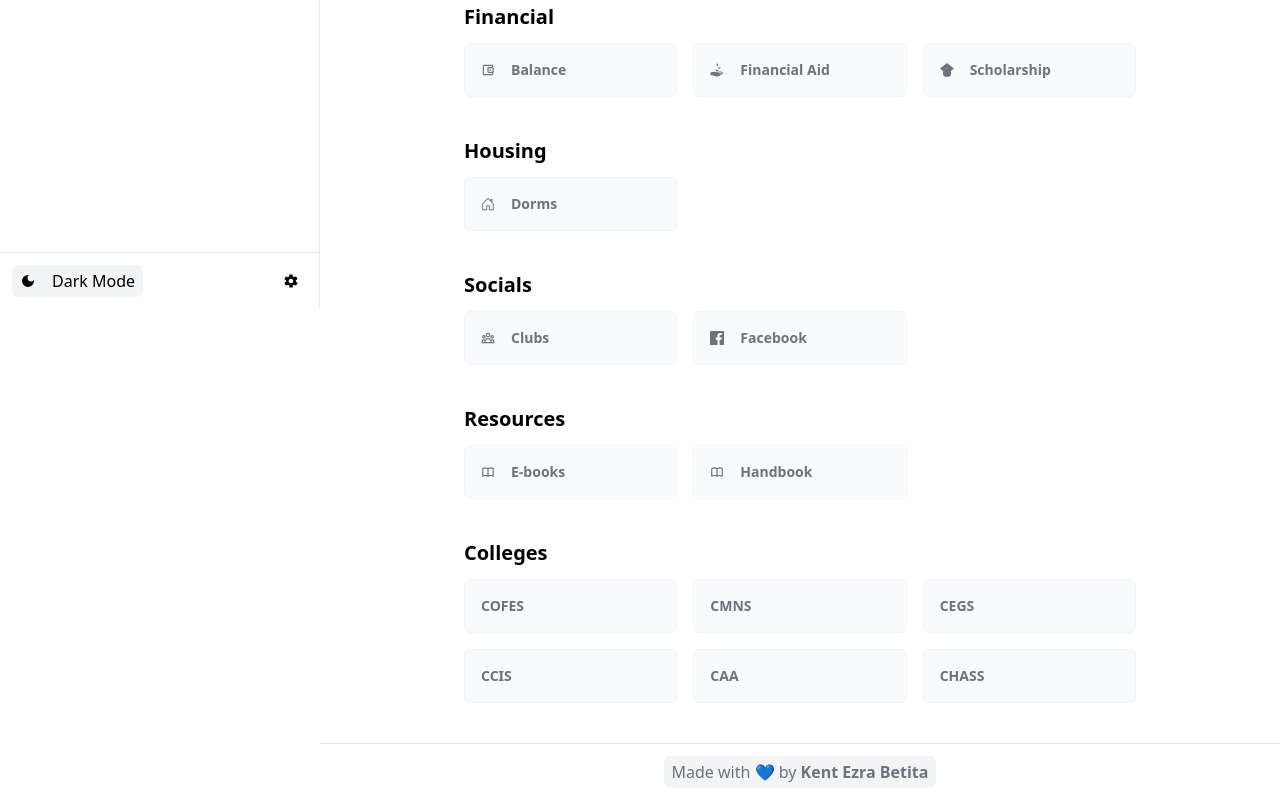
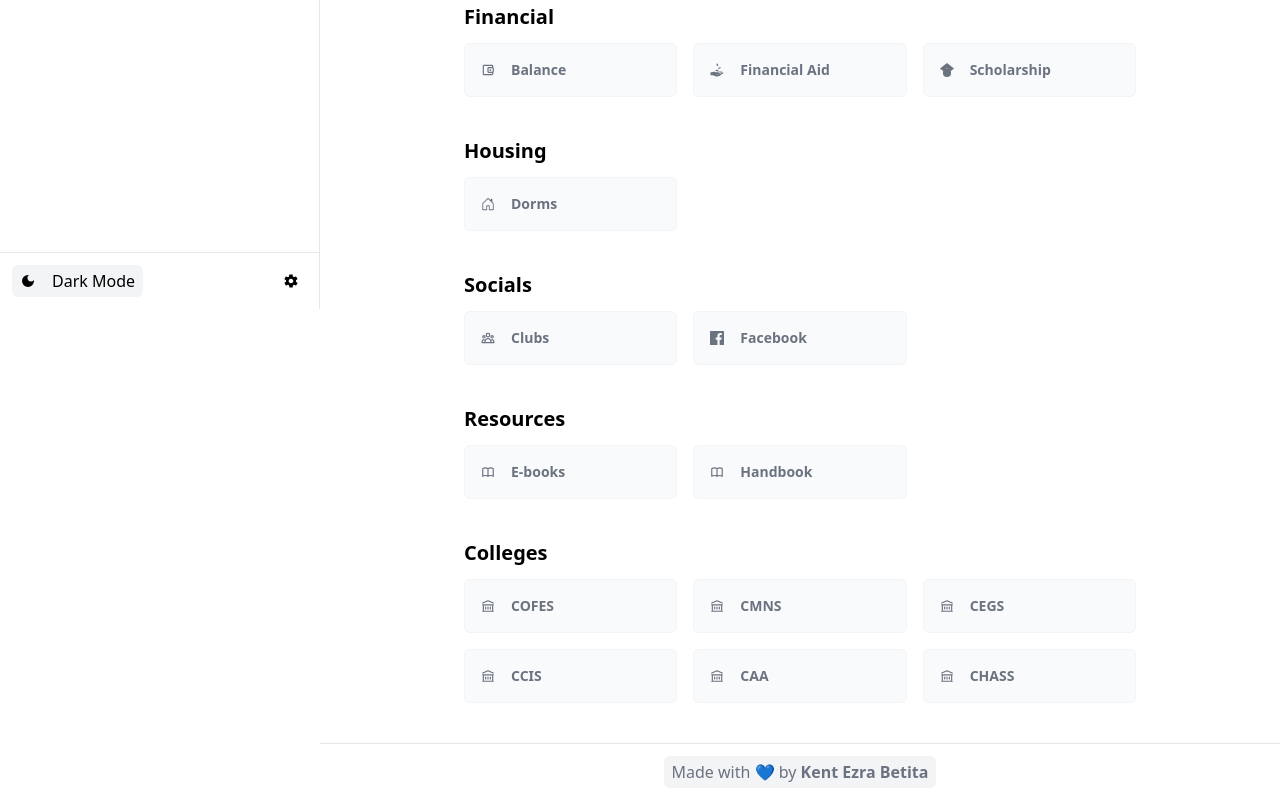
Before and after one commit to kentezrabetita/csu-drew, a Next.js app: page / in a window 1280 px wide. Shown: the part 491-1291 px from the top of the page. Built offline with nearby package versions, Linux system fonts and the light colour scheme.

Commit message:
add icons to college section

```diff
--- a/common/content/home.tsx
+++ b/common/content/home.tsx
@@ -16,7 +16,11 @@ import { BsCalendarPlus, BsCalendarRange, BsHouseDoor } from 'react-icons/bs';
 import { RiSurveyLine } from 'react-icons/ri';
 import { GiReceiveMoney } from 'react-icons/gi';
 import { SiGooglescholar } from 'react-icons/si';
-import { HiOutlineUserGroup, HiOutlineBookOpen } from 'react-icons/hi';
+import {
+  HiOutlineUserGroup,
+  HiOutlineBookOpen,
+  HiOutlineLibrary
+} from 'react-icons/hi';
 import { GrFacebook } from 'react-icons/gr';
 
 const HomeContent = () => {
@@ -278,44 +282,50 @@ const HomeContent = () => {
                 <Link
                   href={'http://cofes.carsu.edu.ph/'}
                   target='_blank'
-                  className='p-4 text-sm font-bold text-gray-500 border border-gray-100 rounded-md dark:bg-gray-900 dark:text-gray-400 dark:border-gray-700 bg-gray-50'
+                  className='flex flex-row items-center p-4 space-x-4 text-sm font-bold text-gray-500 border border-gray-100 rounded-md dark:bg-gray-900 dark:text-gray-400 dark:border-gray-700 bg-gray-50'
                 >
-                  COFES
+                  <HiOutlineLibrary />
+                  <span>COFES</span>
                 </Link>
                 <Link
                   href={'https://5d8c147883e8f.site123.me/'}
                   target='_blank'
-                  className='p-4 text-sm font-bold text-gray-500 border border-gray-100 rounded-md dark:bg-gray-900 dark:text-gray-400 dark:border-gray-700 bg-gray-50'
+                  className='flex flex-row items-center p-4 space-x-4 text-sm font-bold text-gray-500 border border-gray-100 rounded-md dark:bg-gray-900 dark:text-gray-400 dark:border-gray-700 bg-gray-50'
                 >
-                  CMNS
+                  <HiOutlineLibrary />
+                  <span>CMNS</span>
                 </Link>
                 <Link
                   href={'http://cegs.carsu.edu.ph/'}
                   target='_blank'
-                  className='p-4 text-sm font-bold text-gray-500 border border-gray-100 rounded-md dark:bg-gray-900 dark:text-gray-400 dark:border-gray-700 bg-gray-50'
+                  className='flex flex-row items-center p-4 space-x-4 text-sm font-bold text-gray-500 border border-gray-100 rounded-md dark:bg-gray-900 dark:text-gray-400 dark:border-gray-700 bg-gray-50'
                 >
-                  CEGS
+                  <HiOutlineLibrary />
+                  <span>CEGS</span>
                 </Link>
                 <Link
                   href={'https://ccis.carsu.edu.ph/'}
                   target='_blank'
-                  className='p-4 text-sm font-bold text-gray-500 border border-gray-100 rounded-md dark:bg-gray-900 dark:text-gray-400 dark:border-gray-700 bg-gray-50'
+                  className='flex flex-row items-center p-4 space-x-4 text-sm font-bold text-gray-500 border border-gray-100 rounded-md dark:bg-gray-900 dark:text-gray-400 dark:border-gray-700 bg-gray-50'
                 >
-                  CCIS
+                  <HiOutlineLibrary />
+                  <span>CCIS</span>
                 </Link>
                 <Link
                   href={'https://ccis.carsu.edu.ph/'}
                   target='_blank'
-                  className='p-4 text-sm font-bold text-gray-500 border border-gray-100 rounded-md dark:bg-gray-900 dark:text-gray-400 dark:border-gray-700 bg-gray-50'
+                  className='flex flex-row items-center p-4 space-x-4 text-sm font-bold text-gray-500 border border-gray-100 rounded-md dark:bg-gray-900 dark:text-gray-400 dark:border-gray-700 bg-gray-50'
                 >
-                  CAA
+                  <HiOutlineLibrary />
+                  <span>CAA</span>
                 </Link>
                 <Link
                   href={'http://chass.carsu.edu.ph/'}
                   target='_blank'
-                  className='p-4 text-sm font-bold text-gray-500 border border-gray-100 rounded-md dark:bg-gray-900 dark:text-gray-400 dark:border-gray-700 bg-gray-50'
+                  className='flex flex-row items-center p-4 space-x-4 text-sm font-bold text-gray-500 border border-gray-100 rounded-md dark:bg-gray-900 dark:text-gray-400 dark:border-gray-700 bg-gray-50'
                 >
-                  CHASS
+                  <HiOutlineLibrary />
+                  <span>CHASS</span>
                 </Link>
               </div>
             </div>
```
